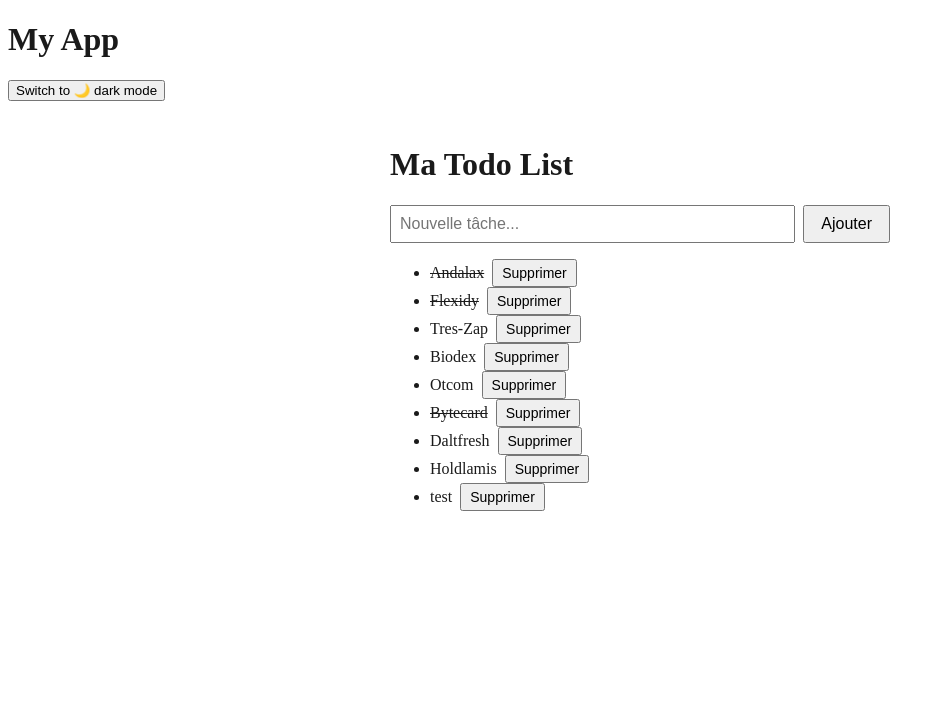
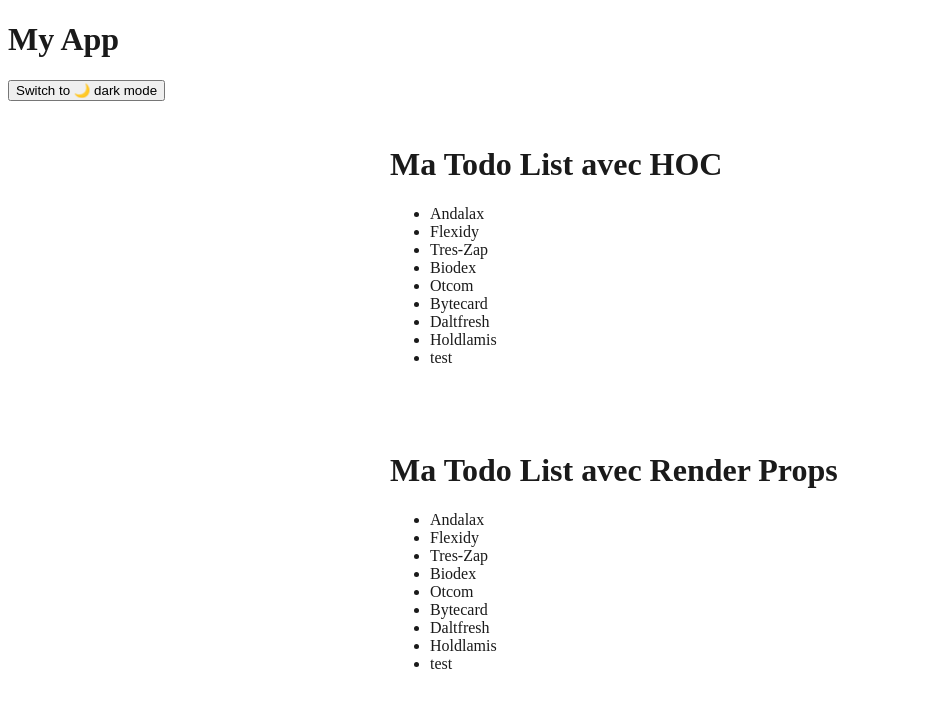
Before and after one commit to kyo06/exo-jour1-react-ts, a React (Vite) app: page /todos in a window 1280 px wide. Shown: the top 708 px of the page, without its empty margins (0-945 px from the left). Built offline with nearby package versions, Linux system fonts and the light colour scheme; data requests are answered from the project's data file.

Commit message:
feat: add FetchComponent and TodoListPure for improved data fetching and presentation

```diff
--- /dev/null
+++ b/src/components/FetchComponent/index.tsx
@@ -0,0 +1,14 @@
+import useFetch, { type UseFetchResult } from '@hooks/useFetch';
+import React from 'react';
+
+interface FetchComponentProps<T> {
+    url: string;
+    children: (state : UseFetchResult<T>) => React.ReactNode;
+}
+
+//Render Props Component pour abstraire la logique de fetch et de gestion d'état
+
+export default function FetchComponent<T>({ url, children }: FetchComponentProps<T>) {
+    const state = useFetch<T>(url);
+    return <>{children(state)}</>;
+};
--- /dev/null
+++ b/src/components/TodoListPure/index.tsx
@@ -0,0 +1,27 @@
+import type { Todo } from '@/types/todo';
+
+type TodoProps = {
+  data: Todo[] | null;
+  loading: boolean;
+  error: Error | null;
+};
+
+// TodoListPure est un composant de présentation (composant "pur") qui reçoit les données, l'état de chargement et les erreurs en tant que props et affiche la liste des todos ou les messages appropriés en fonction de l'état.
+// Il est utilisé dans HomePage via le HOC withFetch, qui lui fournit les données récupérées depuis l'API.
+// Cela permet de séparer la logique de récupération des données de la présentation, rendant les composants plus réutilisables et plus faciles à tester.
+// TodoListPure est un composant simple et stateless,
+// qui reçoit les données, l'état de chargement et les erreurs
+// en tant que props et affiche la liste des todos ou les messages appropriés en fonction de l'état.
+
+export default function TodoListPure({ data, loading, error }: TodoProps) {
+  if (loading) return <p>Loading...</p>;
+  if (error) return <p>{error.message}</p>;
+
+  return (
+    <ul>
+      {data?.map(t => (
+        <li key={t.id}>{t.text}</li>
+      ))}
+    </ul>
+  );
+}
--- /dev/null
+++ b/src/hoc/withFetch.tsx
@@ -0,0 +1,34 @@
+import useFetch from '@hooks/useFetch';
+import React from 'react';
+
+// withFetch est un HOC (Higher-Order Component)
+// qui prend une URL en paramètre et retourne une fonction qui prend un composant en paramètre.
+// Cette fonction retourne un nouveau composant qui utilise le hook useFetch
+// pour récupérer les données depuis l'URL fournie et passe ces données, ainsi que les états de chargement et d'erreur, en tant que props au composant d'origine.
+// Exemple d'utilisation :
+// const TodoListWithFetch = withFetch<Todo[]>(API_URL)(TodoListPure);
+// Cela permet de séparer la logique de récupération des données de la présentation,
+// rendant les composants plus réutilisables et plus faciles à tester.
+
+export function withFetch<T>(url: string) {
+  return function <P extends object>(
+    Component: React.ComponentType<P & {
+      data: T | null;
+      loading: boolean;
+      error: Error | null;
+    }>
+  ) {
+    return function WrappedComponent(props: P) {
+      const { data, loading, error } = useFetch<T>(url);
+
+      return (
+        <Component
+          {...props}
+          data={data}
+          loading={loading}
+          error={error}
+        />
+      );
+    };
+  };
+}
--- a/src/pages/HomePage/index.tsx
+++ b/src/pages/HomePage/index.tsx
@@ -3,11 +3,17 @@
 import type { Todo } from '@/types/todo';
 import useFetch from '@hooks/useFetch';
 import Header from '@components/Header';
+import FetchComponent from '@components/FetchComponent';
+import { withFetch } from '@/hoc/withFetch';
+import TodoListPure from '@components/TodoListPure';
+
+// On utilise le HOC withFetch pour créer une version de TodoListPure qui est connectée à l'API et reçoit les données, l'état de chargement et les erreurs en tant que props.
+const TodoListWithFetch = withFetch<Todo[]>(API_URL)(TodoListPure);
 
 export default function HomePage() {
 
-  const { data: todos, loading, error, refetch: refetchTodos } = useFetch<Todo[]>(API_URL);
-
+  //const { data: todos, loading, error, refetch: refetchTodos } = useFetch<Todo[]>(API_URL);
+  /*
   function handleDeleteTodo(id: number): void {
     deleteTodo(id).then(() => refetchTodos());
   }
@@ -20,18 +26,32 @@
       }
     });
   }
-
+  */
   return (
     <>
       <div className="App">
         <Header />
-        {loading ? (
-          <p>Chargement...</p>
-        ) : error ? (
-          <p>Erreur : {error.message}</p>
-        ) : (
-          <TodoList todos={todos!} addTodo={handleAddTodo} deleteTodo={handleDeleteTodo} />
-        )}
+        <div style={{ maxWidth: 500, margin: '0 auto', padding: 24 }}>
+          <h1>Ma Todo List avec HOC</h1>
+          <TodoListWithFetch />
+        </div>
+        <div style={{ maxWidth: 500, margin: '0 auto', padding: 24 }}>
+          <h1>Ma Todo List avec Render Props</h1>
+          <FetchComponent<Todo[]> url={API_URL}>
+            {({ data, loading, error }) => {
+              if (loading) return <p>Loading...</p>;
+              if (error) return <p>Error: {error.message}</p>;
+
+              return (
+                <ul>
+                  {data?.map(todo => (
+                    <li key={todo.id}>{todo.text}</li>
+                  ))}
+                </ul>
+              );
+            }}
+          </FetchComponent>
+        </div>
       </div>
     </>
   )
```
